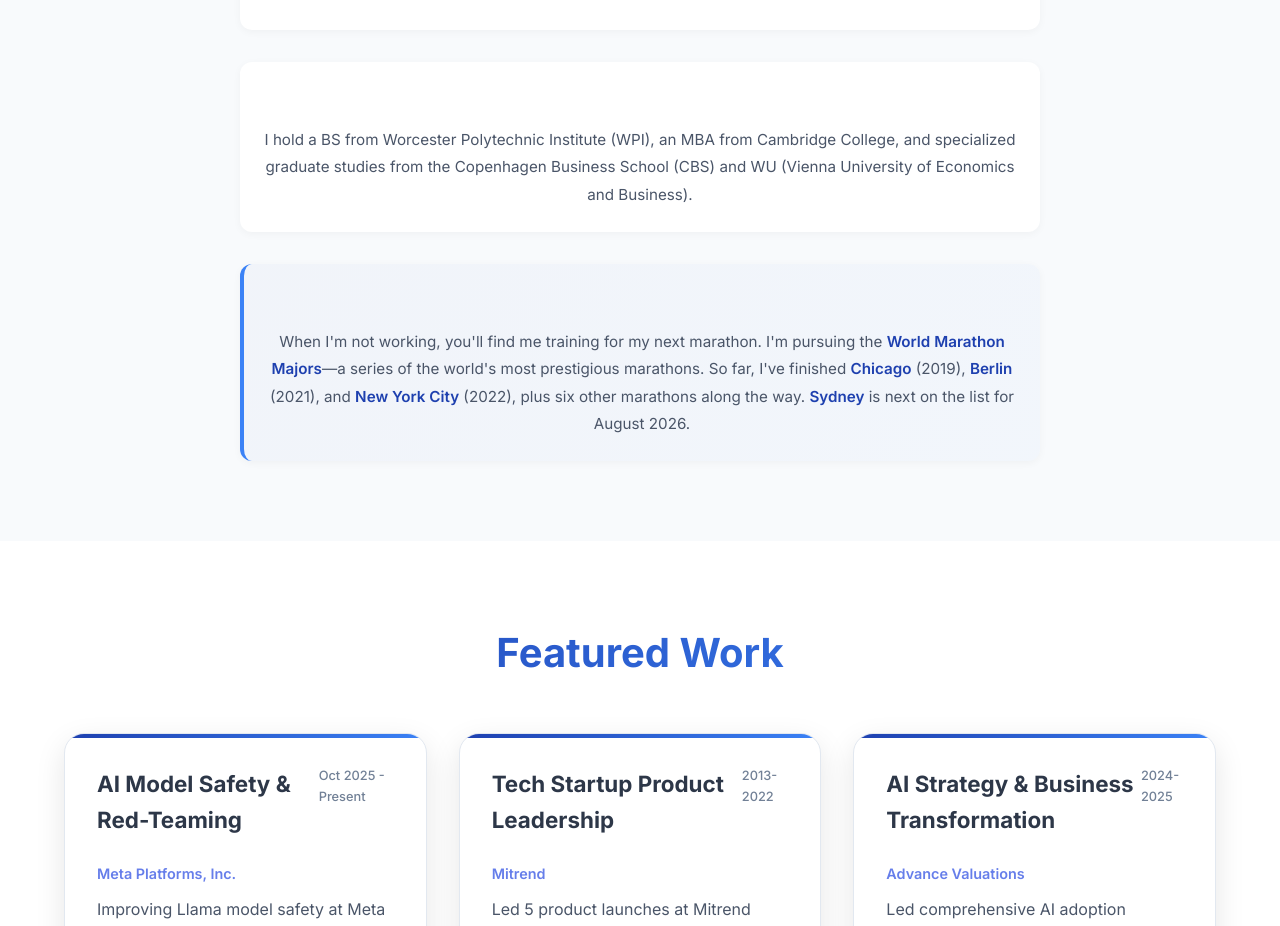
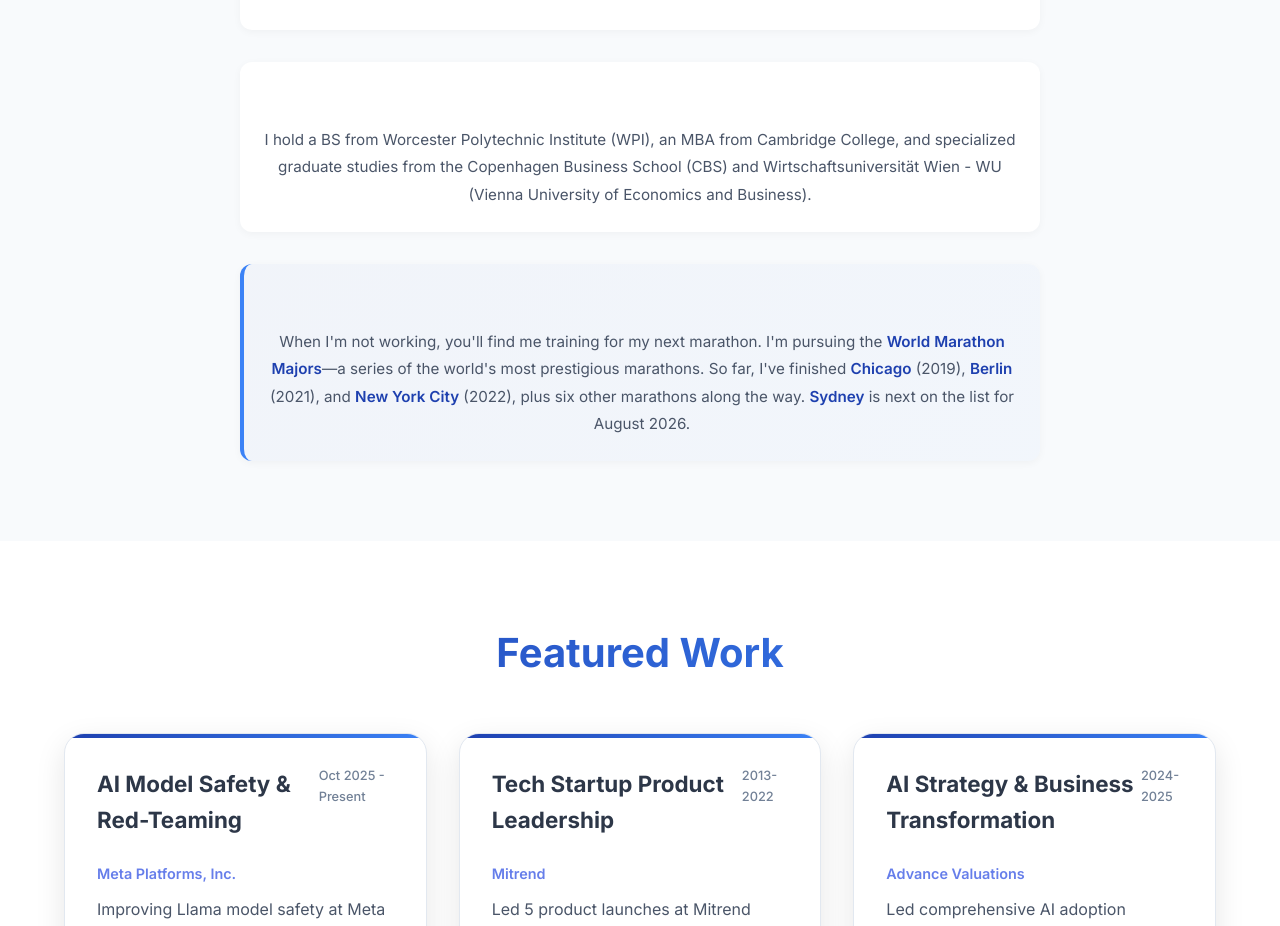
Before and after one commit to georgikdz/my-portfolio, a Next.js app: page / in a window 1280 px wide. Shown: the part 1243-2169 px from the top of the page. Built offline with nearby package versions, Linux system fonts and the light colour scheme.

Commit message:
Update university name to Wirtschaftsuniversität Wien

```diff
--- a/pages/index.js
+++ b/pages/index.js
@@ -57,7 +57,7 @@
 
               <div className="about-item">
                 <p className="about-text">
-                  I hold a BS from Worcester Polytechnic Institute (WPI), an MBA from Cambridge College, and specialized graduate studies from the Copenhagen Business School (CBS) and WU (Vienna University of Economics and Business).
+                  I hold a BS from Worcester Polytechnic Institute (WPI), an MBA from Cambridge College, and specialized graduate studies from the Copenhagen Business School (CBS) and Wirtschaftsuniversität Wien - WU (Vienna University of Economics and Business).
                 </p>
               </div>
 
```
